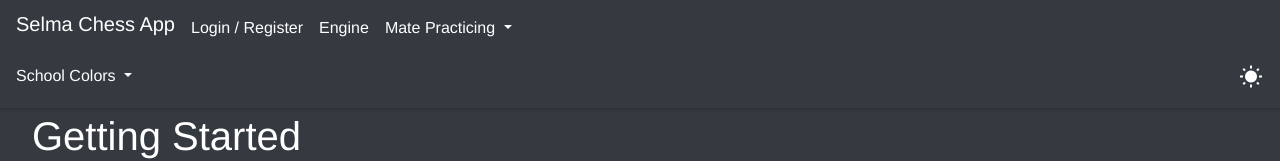
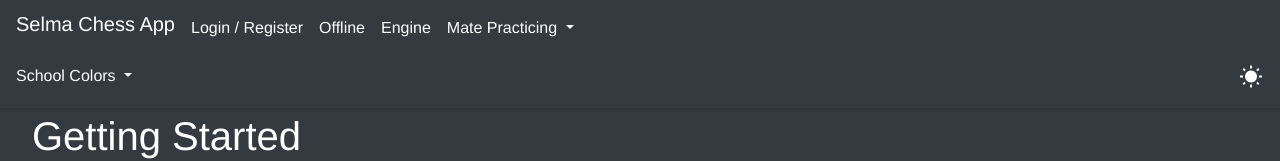
Before and after one commit to napoleon-commits/SelmaChessApp, a Vue app: page /engine in a window 1280 px wide. Shown: the top 161 px of the page. Built offline with nearby package versions, Linux system fonts and the light colour scheme.

Commit message:
added link in router

```diff
--- a/src/components/Navbar.vue
+++ b/src/components/Navbar.vue
@@ -17,14 +17,20 @@
             <div class="collapse navbar-collapse" id="navbarNavDropdown">
                 <ul class="navbar-nav ml-2">
                     <li class="nav-item">
-                        <span
-                            class="nav-link c-pointer"
-                        >
+                        <span class="nav-link c-pointer">
                             Login / Register
                         </span>
                     </li>
                     <li class="nav-item" v-if="route.path !== '/'">
                         <span class="nav-link c-pointer" @click="router.push('/')">Home</span>
+                    </li>
+                    <li class="nav-item" v-if="route.path !== '/offline'">
+                        <span
+                            class="nav-link c-pointer"
+                            @click="router.push('/offline')"
+                        >
+                            Offline
+                        </span>
                     </li>
                     <li class="nav-item" v-if="route.path !== '/engine'">
                         <span
```
